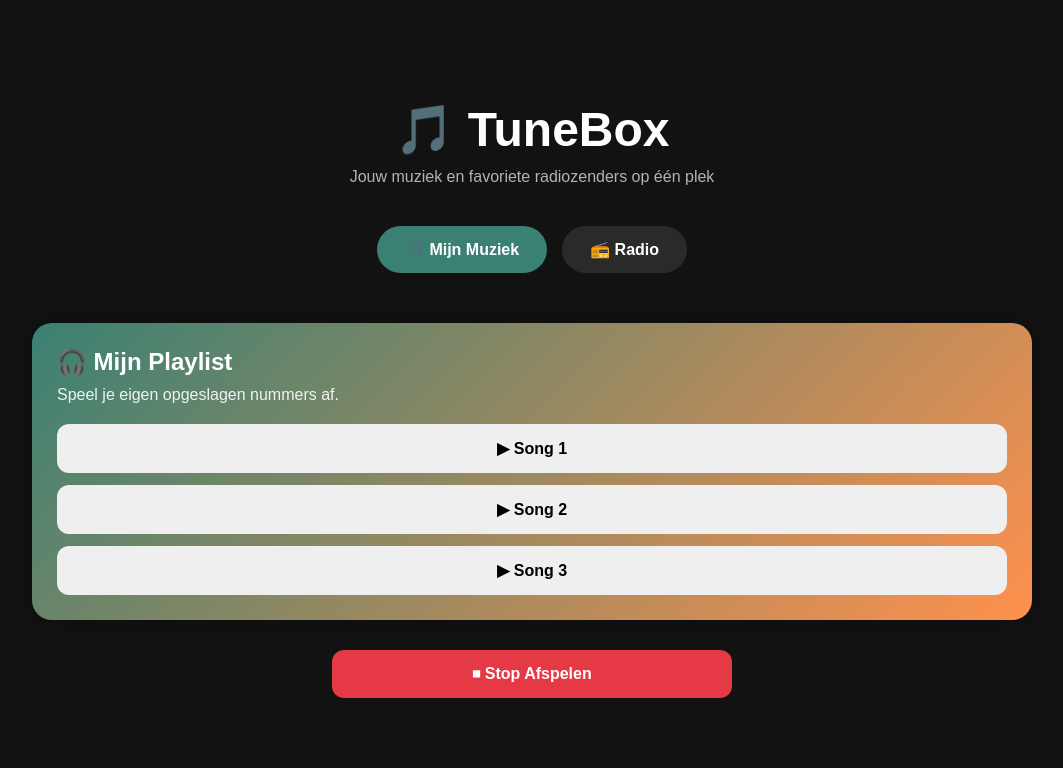
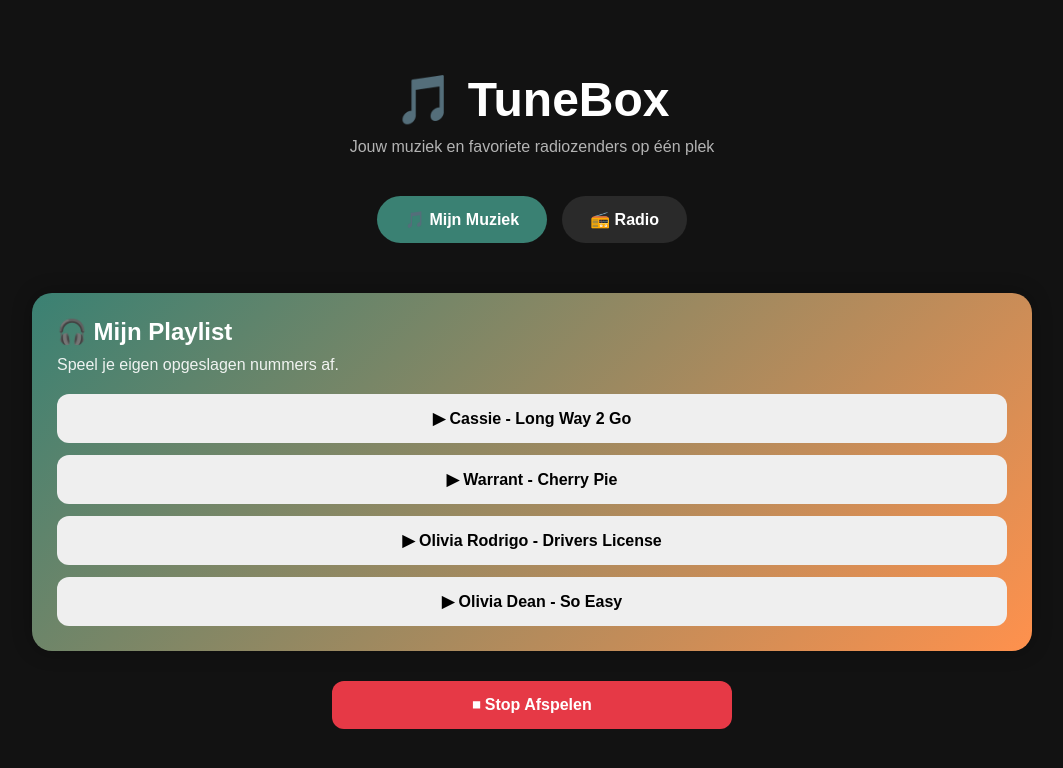
Before and after one commit to hajaraarab/TuneBox, a PHP site: page / in a window 1280 px wide. Shown: the top 768 px of the page, without its empty margins (108-1171 px from the left). Run offline with PHP 8.4, Linux system fonts and the light colour scheme.

Commit message:
Toevoegen van de songs

```diff
--- a/assets/js/play.js
+++ b/assets/js/play.js
@@ -2,7 +2,13 @@ const ESP32_IP = "192.168.129.104";
 
 function playSong(song)
 {
-    fetch(`http://${ESP32_IP}/play?song=${song}`);
+    const mp3 =
+        "https://tunebox.hajar.aarab.kdgmt.be/songs/" + song;
+
+    fetch(
+        `http://${ESP32_IP}/play?url=` +
+        encodeURIComponent(mp3)
+    );
 }
 
 function stopSong()
--- a/index.php
+++ b/index.php
@@ -27,95 +27,9 @@
                 </button>
             </div>
 
-            <section id="music" class="card tab-content active-tab">
+            <?php include 'myplaylist.php'; ?>
 
-                <h2>🎧 Mijn Playlist</h2>
-                <p>Speel je eigen opgeslagen nummers af.</p>
-
-                <div class="button-grid">
-                    <button onclick="playSong('song.mp3')">
-                        ▶ Song 1
-                    </button>
-
-                    <button onclick="playSong('song2.mp3')">
-                        ▶ Song 2
-                    </button>
-
-                    <button onclick="playSong('song3.mp3')">
-                        ▶ Song 3
-                    </button>
-                </div>
-
-            </section>
-
-            <section id="radio" class="card tab-content radio-card">
-
-                <h2>📻 Radiozenders</h2>
-                <p>Luister live naar Belgische radio.</p>
-
-                <div class="button-grid">
-                    <button onclick="playRadio('https://icecast.omroep.nl/funx-bb-mp3')">
-                        FunX
-                    </button>
-
-                    <button onclick="playRadio('http://icecast.vrtcdn.be/radio1-high.mp3')">
-                        Radio 1
-                    </button>
-
-                    <button onclick="playRadio('http://icecast.vrtcdn.be/ra2vlb-high.mp3')">
-                        Radio 2 Vlaams-Brabant
-                    </button>
-
-                    <button onclick="playRadio('http://icecast.vrtcdn.be/klara-high.mp3')">
-                        Klara
-                    </button>
-
-                    <button onclick="playRadio('http://icecast.vrtcdn.be/klaracontinuo-high.mp3')">
-                        Klara Continuo
-                    </button>
-
-                    <button onclick="playRadio('http://icecast.vrtcdn.be/stubru-high.mp3')">
-                        Studio Brussel
-                    </button>
-
-                    <button onclick="playRadio('http://icecast.vrtcdn.be/stubru_tijdloze-high.mp3')">
-                        De Tijdloze
-                    </button>
-
-                    <button onclick="playRadio('http://icecast.vrtcdn.be/stubru_untz-high.mp3')">
-                        Studio Brussel UNTZ
-                    </button>
-
-                    <button onclick="playRadio('http://icecast.vrtcdn.be/stubru_bruut-high.mp3')">
-                        StuBru Bruut
-                    </button>
-
-                    <button onclick="playRadio('http://icecast.vrtcdn.be/mnm-high.mp3')">
-                        MNM
-                    </button>
-
-                    <button onclick="playRadio('http://icecast.vrtcdn.be/mnm_hits-high.mp3')">
-                        MNM Hits
-                    </button>
-
-                    <button onclick="playRadio('http://icecast.vrtcdn.be/radiobene-high.mp3')">
-                        Radio Bene
-                    </button>
-
-                    <button onclick="playRadio('http://icecast.vrtcdn.be/radio1_classics-high.mp3')">
-                        Radio 1 Classics
-                    </button>
-
-                    <button onclick="playRadio('http://icecast.vrtcdn.be/radio2_relax-high.mp3')">
-                        Radio 2 Relax
-                    </button>
-
-                    <button onclick="playRadio('http://icecast.vrtcdn.be/ketnetradio-high.mp3')">
-                        Ketnet Hits
-                    </button>
-                </div>
-
-            </section>
+            <?php include 'radio.php'; ?>
 
         </main>
 
--- /dev/null
+++ b/myplaylist.php
@@ -0,0 +1,24 @@
+<section id="music" class="card tab-content active-tab">
+
+    <h2>🎧 Mijn Playlist</h2>
+    <p>Speel je eigen opgeslagen nummers af.</p>
+
+    <div class="button-grid">
+        <button onclick="playSong('long-way-to-go.mp3')">
+            ▶ Cassie - Long Way 2 Go
+        </button>
+
+        <button onclick="playSong('cherry-pie.mp3')">
+            ▶ Warrant - Cherry Pie
+        </button>
+
+        <button onclick="playSong('drivers-licence.mp3')">
+            ▶ Olivia Rodrigo - Drivers License
+        </button>
+
+        <button onclick="playSong('so-easy.mp3')">
+            ▶ Olivia Dean - So Easy
+        </button>
+    </div>
+
+</section>
--- /dev/null
+++ b/radio.php
@@ -0,0 +1,68 @@
+<section id="radio" class="card tab-content radio-card">
+
+                <h2>📻 Radiozenders</h2>
+                <p>Luister live naar Belgische radio.</p>
+
+                <div class="button-grid">
+                    <button onclick="playRadio('https://icecast.omroep.nl/funx-bb-mp3')">
+                        FunX
+                    </button>
+
+                    <button onclick="playRadio('http://icecast.vrtcdn.be/radio1-high.mp3')">
+                        Radio 1
+                    </button>
+
+                    <button onclick="playRadio('http://icecast.vrtcdn.be/ra2vlb-high.mp3')">
+                        Radio 2 Vlaams-Brabant
+                    </button>
+
+                    <button onclick="playRadio('http://icecast.vrtcdn.be/klara-high.mp3')">
+                        Klara
+                    </button>
+
+                    <button onclick="playRadio('http://icecast.vrtcdn.be/klaracontinuo-high.mp3')">
+                        Klara Continuo
+                    </button>
+
+                    <button onclick="playRadio('http://icecast.vrtcdn.be/stubru-high.mp3')">
+                        Studio Brussel
+                    </button>
+
+                    <button onclick="playRadio('http://icecast.vrtcdn.be/stubru_tijdloze-high.mp3')">
+                        De Tijdloze
+                    </button>
+
+                    <button onclick="playRadio('http://icecast.vrtcdn.be/stubru_untz-high.mp3')">
+                        Studio Brussel UNTZ
+                    </button>
+
+                    <button onclick="playRadio('http://icecast.vrtcdn.be/stubru_bruut-high.mp3')">
+                        StuBru Bruut
+                    </button>
+
+                    <button onclick="playRadio('http://icecast.vrtcdn.be/mnm-high.mp3')">
+                        MNM
+                    </button>
+
+                    <button onclick="playRadio('http://icecast.vrtcdn.be/mnm_hits-high.mp3')">
+                        MNM Hits
+                    </button>
+
+                    <button onclick="playRadio('http://icecast.vrtcdn.be/radiobene-high.mp3')">
+                        Radio Bene
+                    </button>
+
+                    <button onclick="playRadio('http://icecast.vrtcdn.be/radio1_classics-high.mp3')">
+                        Radio 1 Classics
+                    </button>
+
+                    <button onclick="playRadio('http://icecast.vrtcdn.be/radio2_relax-high.mp3')">
+                        Radio 2 Relax
+                    </button>
+
+                    <button onclick="playRadio('http://icecast.vrtcdn.be/ketnetradio-high.mp3')">
+                        Ketnet Hits
+                    </button>
+                </div>
+
+            </section>
```
Also changed, not shown: assets/api/play.php (deleted, +0 -11 lines), assets/api/radio.php (deleted, +0 -11 lines), assets/api/stop.php (deleted, +0 -9 lines), assets/js/newplay.js (deleted, +0 -14 lines), 4 other files.
